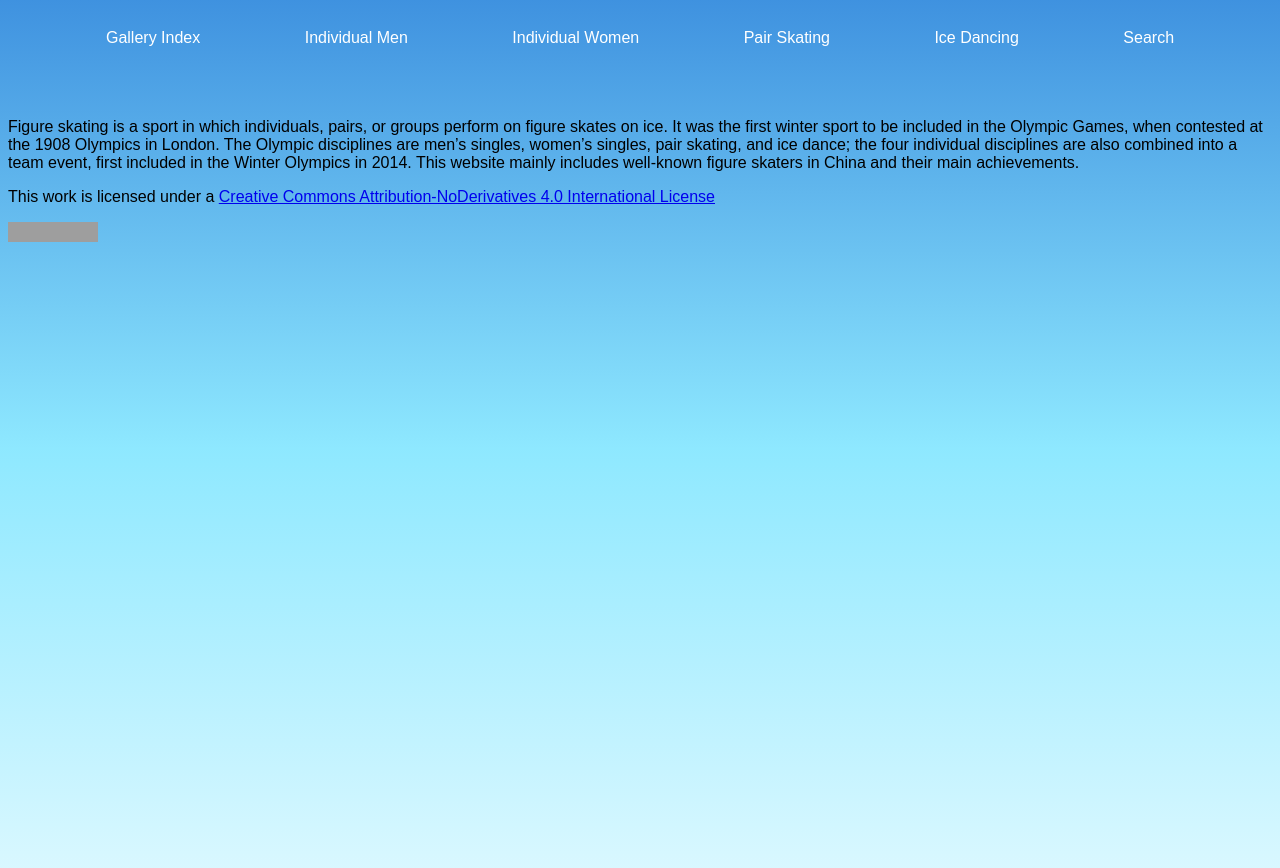
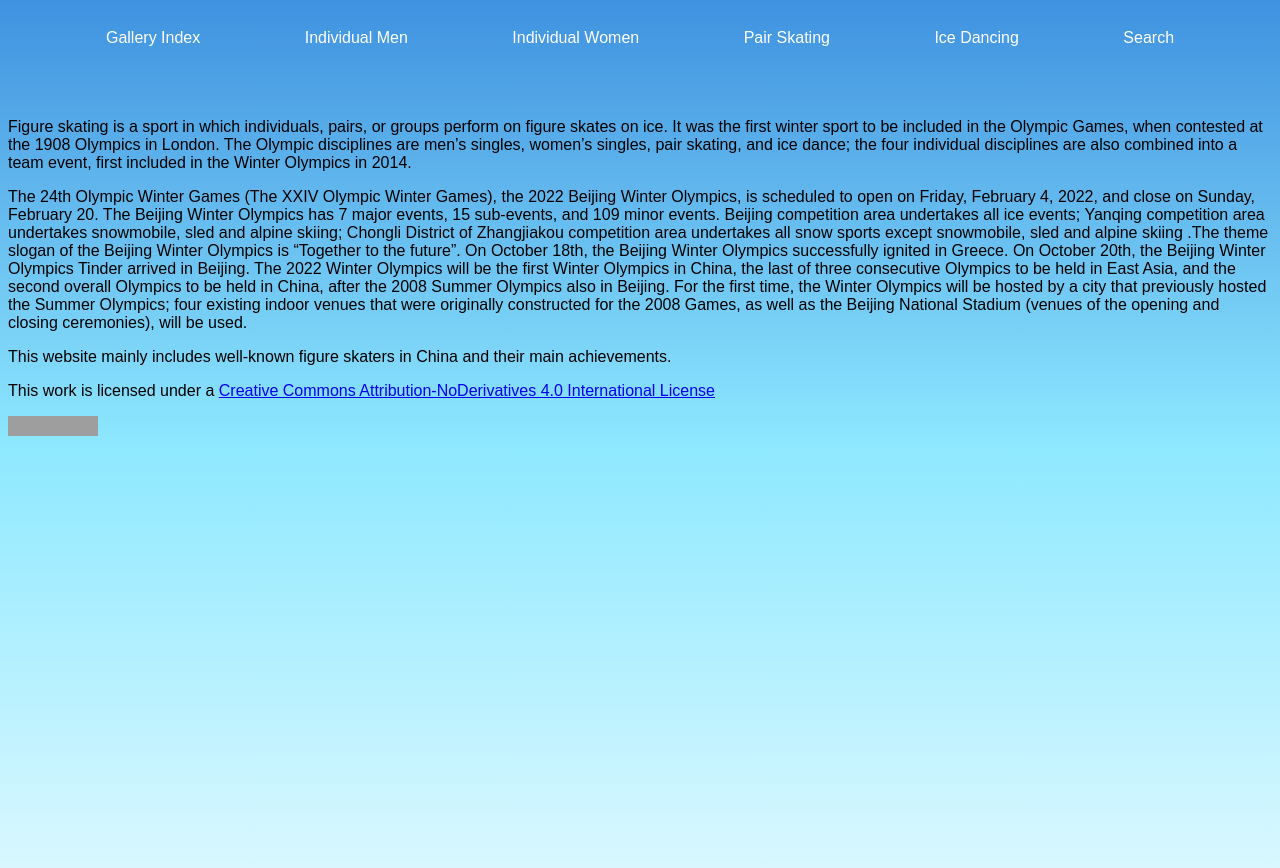
Before and after one commit to renee0905/group5, a Jekyll site: the page built from index.markdown, in a window 1280 px wide. Shown: the top 868 px of the page. Built offline with Jekyll 4.4.1, drawn with Linux system fonts in a browser that asks for light colours; grey boxes are pictures that could not be loaded.

Commit message:
Update index.markdown

```diff
--- a/index.markdown
+++ b/index.markdown
@@ -4,6 +4,11 @@ layout: index
 ---
 
 Figure skating is a sport in which individuals, pairs, or groups perform on figure skates on ice. It was the first winter sport to be included in the Olympic Games, when contested at the 1908 Olympics in London. The Olympic disciplines are men's singles, women's singles, pair skating, and ice dance; the four individual disciplines are also combined into a team event, first included in the Winter Olympics in 2014.
+
+The 24th Olympic Winter Games (The XXIV Olympic Winter Games), the 2022 Beijing Winter Olympics, is scheduled to open on Friday, February 4, 2022, and close on Sunday, February 20. The Beijing Winter Olympics has 7 major events, 15 sub-events, and 109 minor events. Beijing competition area undertakes all ice events; Yanqing competition area undertakes snowmobile, sled and alpine skiing; Chongli District of Zhangjiakou competition area undertakes all snow sports except snowmobile, sled and alpine skiing .The theme slogan of the Beijing Winter Olympics is "Together to the future". On October 18th, the Beijing Winter Olympics successfully ignited in Greece. On October 20th, the Beijing Winter Olympics Tinder arrived in Beijing.
+The 2022 Winter Olympics will be the first Winter Olympics in China, the last of three consecutive Olympics to be held in East Asia, and the second overall Olympics to be held in China, after the 2008 Summer Olympics also in Beijing. For the first time, the Winter Olympics will be hosted by a city that previously hosted the Summer Olympics; four existing indoor venues that were originally constructed for the 2008 Games, as well as the Beijing National Stadium (venues of the opening and closing ceremonies), will be used.
+
+
 This website mainly includes well-known figure skaters in China and their main achievements.
 
 This work is licensed under a
```
